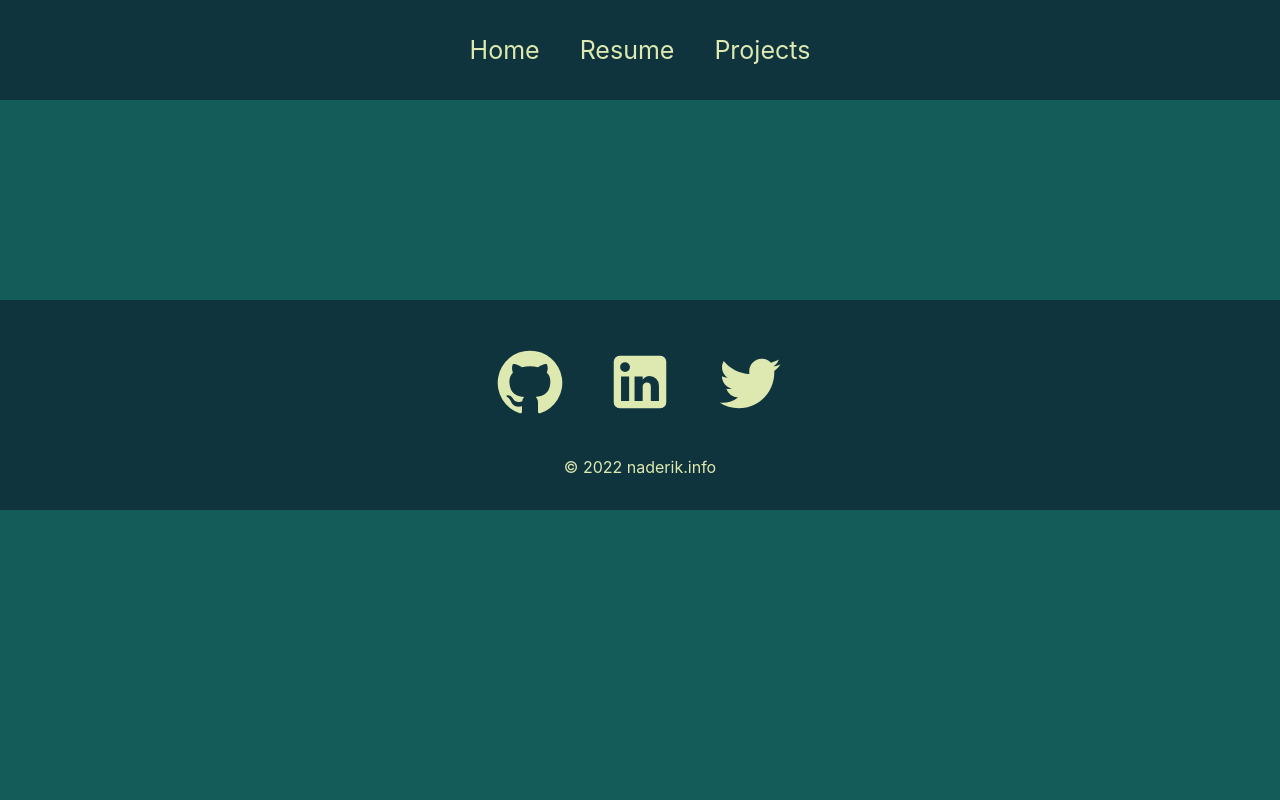
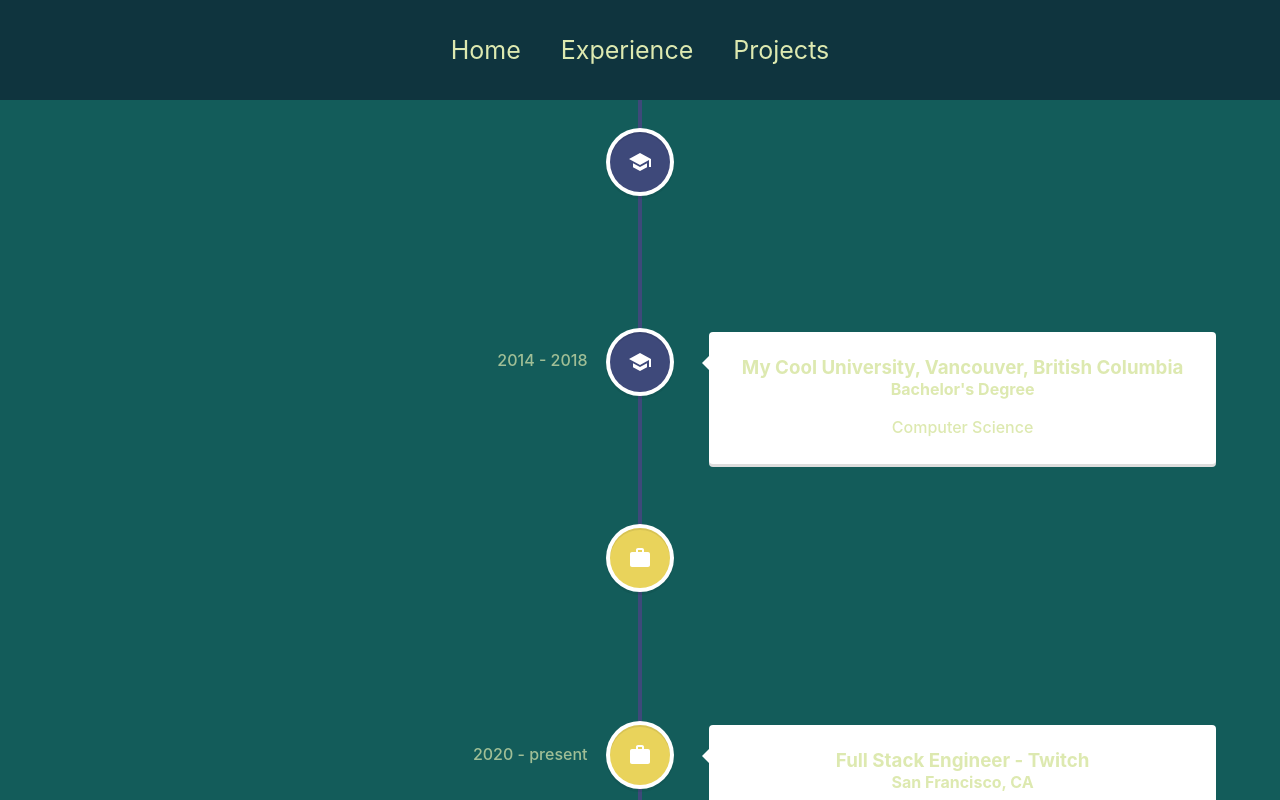
Before and after one commit to naderik/react-e-portfolio, a React (Create React App) app: page /experience in a window 1280 px wide. Shown: the top 800 px of the page. Built offline with nearby package versions, Linux system fonts and the light colour scheme.

Commit message:
add experience page

```diff
--- a/package.json
+++ b/package.json
@@ -14,6 +14,7 @@
     "react-dom": "^18.1.0",
     "react-router-dom": "^6.3.0",
     "react-scripts": "^2.1.3",
+    "react-vertical-timeline-component": "^3.5.2",
     "web-vitals": "^2.1.4"
   },
   "scripts": {
--- a/src/App.js
+++ b/src/App.js
@@ -2,7 +2,7 @@ import React from 'react';
 import { BrowserRouter as Router, Routes, Route } from 'react-router-dom';
 import './App.css';
 import Home from './pages/Home';
-import Resume from './pages/Resume';
+import Experience from './pages/Experience';
 import Projects from './pages/Projects';
 import Navbar from './components/Navbar';
 import Footer from './components/Footer';
@@ -14,7 +14,7 @@ function App() {
         <Navbar />
         <Routes>
           <Route path="/" element={<Home />} />
-          <Route path="/resume" element={<Resume />} />
+          <Route path="/experience" element={<Experience />} />
           <Route path="/projects" element={<Projects />} />
         </Routes>
         <Footer />
--- a/src/components/Navbar.js
+++ b/src/components/Navbar.js
@@ -23,7 +23,7 @@ function Navbar() {
             </div>
             <div className='links'>
                 <Link to='/'>Home</Link>
-                <Link to='/resume'>Resume</Link>
+                <Link to='/experience'>Experience</Link>
                 <Link to='/projects'>Projects</Link>
             </div>
         </div>
--- a/src/pages/Resume.js
+++ b/src/pages/Experience.js
@@ -7,7 +7,7 @@ import "react-vertical-timeline-component/style.min.css";
 import SchoolIcon from "@mui/icons-material/School";
 import WorkIcon from "@mui/icons-material/Work";
 
-function Resume() {
+function Experience() {
   return (
     <div className="experience">
       <VerticalTimeline lineColor="#3e497a">
@@ -75,4 +75,4 @@ function Resume() {
   );
 }
 
-export default Resume;
+export default Experience;
```
Also changed, not shown: 1 other file (tests, documents, lock files or other folders).
